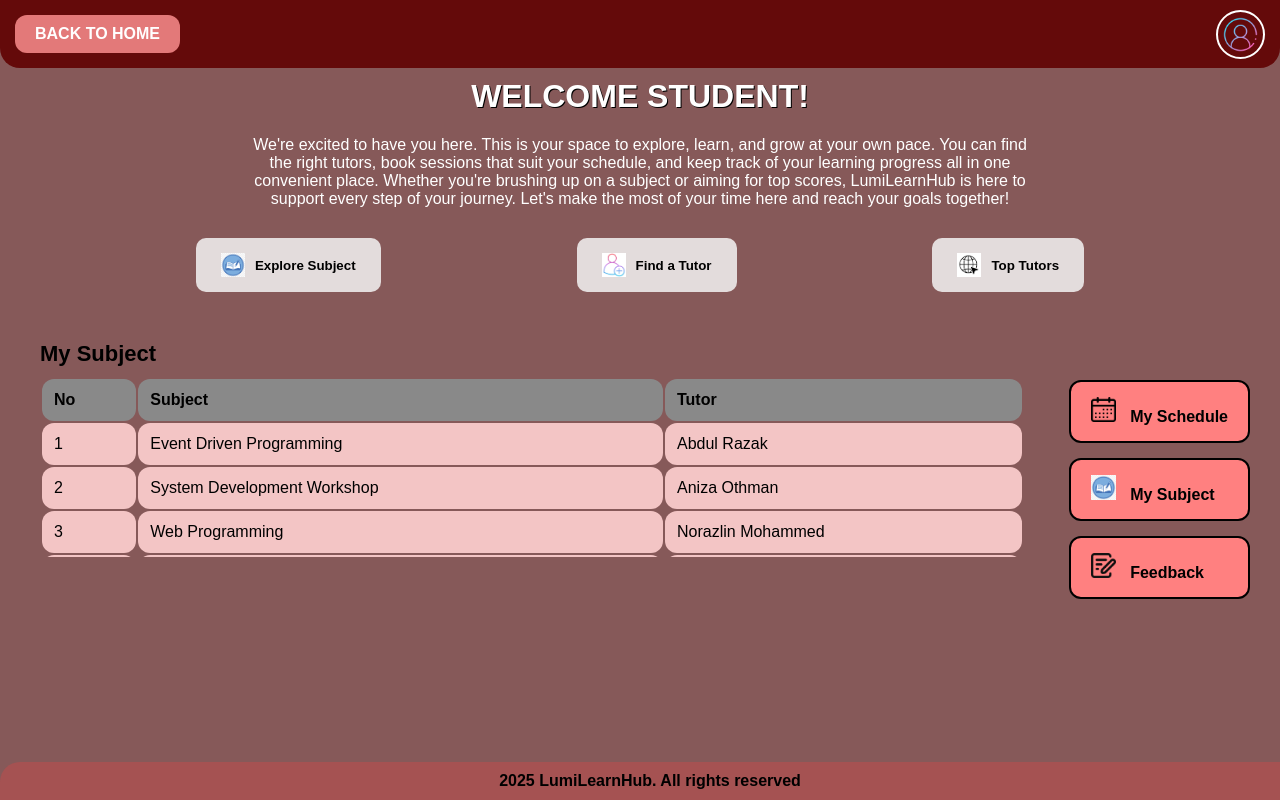
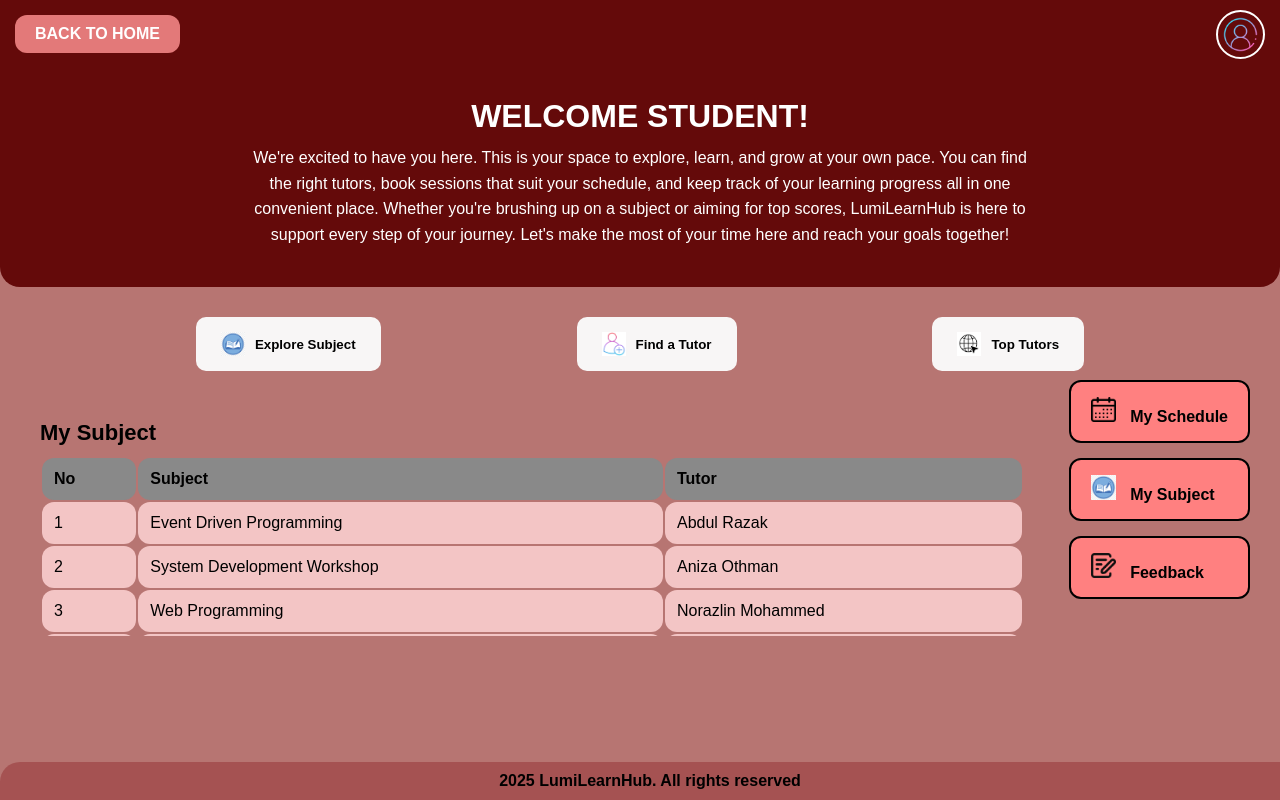
Before and after one commit to SyahmiDhabit/ProjectLumiLearnHub, a PHP site: page /subjectstudent.html in a window 1280 px wide. Run offline with PHP 8.4, Linux system fonts and the light colour scheme.

Commit message:
fix html and css student

```diff
--- a/findtutor.html
+++ b/findtutor.html
@@ -12,6 +12,7 @@
     <img src="image/LoginUser.png" alt="User Icon" class="login-user-icon">
   </div>
 
+  <div class="welcome-section">
   <h1 class="welcome-title">WELCOME STUDENT!</h1>
   <p class="description">
     We’re excited to have you here. This is your space to explore, learn, and grow at your own pace.
@@ -19,6 +20,7 @@
     Whether you’re brushing up on a subject or aiming for top scores, LumiLearnHub is here to support every step of your journey.
     Let’s make the most of your time here and reach your goals together!
   </p>
+  </div>
 
   <div class="main-buttons">
   <button class="btn">
--- a/searchsubject.html
+++ b/searchsubject.html
@@ -13,9 +13,9 @@
     <img class="user-top-icon" src="image/LoginUser.png" alt="User Icon">
   </div>
 
-  <div class="container">
 
 
+    <div class="welcome-section">
     <h1 class="welcome-title">WELCOME STUDENT!</h1>
     <p class="description">
       We’re excited to have you here. This is your space to explore, learn, and grow at your own pace.
@@ -23,7 +23,8 @@
       Whether you’re brushing up on a subject or aiming for top scores, LumiLearnHub is here to support every step of your journey.
       Let’s make the most of your time here and reach your goals together!
     </p>
-
+    </div>
+  <div class="container"></div>
     <div class="button-bar">
       <button class="nav-btn active">📚 Explore Subject</button>
       <button class="nav-btn">👤 Find a Tutor</button>
--- a/studentinterface.html
+++ b/studentinterface.html
@@ -12,14 +12,16 @@
     <img class="user-top-icon" src="image/LoginUser.png" alt="User Icon">
   </div>
 
-    <h1 class="title">WELCOME STUDENT!</h1>
-    <p class="intro">
+  <div class="welcome-section">
+    <h1 class="welcome-title">WELCOME STUDENT!</h1>
+    <p class="description">
       We’re excited to have you here. This is your space to explore, learn, and grow at your own pace.
       You can find the right tutors, book sessions that suit your schedule, and keep track of your learning
       progress all in one convenient place. Whether you’re brushing up on a subject or aiming for top scores,
       LumiLearnHub is here to support every step of your journey. Let’s make the most of your time here and
       reach your goals together!
     </p>
+  </div>
 
     <div class="top-buttons">
       <button><img src="image/subject.png" alt=""> Explore Subject</button>
--- a/subjectstudent.css
+++ b/subjectstudent.css
@@ -1,7 +1,7 @@
 body {
   margin: 0;
   font-family: Arial, sans-serif;
-  background-color: #865959;
+  background-color: #b77572;
   color: white;
 }
 
@@ -11,7 +11,6 @@ body {
   align-items: center;
   padding: 15px;
   background-color: #640a0a;
-  border-radius: 0 0 20px 20px;
 }
 
 .user-top-icon {
@@ -35,20 +34,25 @@ body {
   cursor: pointer;
 }
 
-.title {
+.welcome-section {
+  background-color: #640a0a; /* Matching top bar */
+  color: white;
+  padding: 30px 20px;
   text-align: center;
-  font-size: 32px;
-  font-weight: bold;
-  margin-top: 10px;
-  text-shadow: 1px 1px black;
+  border-radius: 0 0 20px 20px; /* Creates full-width effect */
+  margin-bottom: 20px;
+}
+
+.welcome-title {
+  text-align: center;
+margin: 0;
 }
 
 .description {
-  text-align: center;
   max-width: 800px;
-  margin: auto;
-  margin-bottom: 30px;
-  font-size: 16px;
+  margin: 10px auto;
+  font-size: 1rem;
+  line-height: 1.6;
 }
 
 .button-group {
@@ -60,7 +64,7 @@ body {
 }
 
 .button-group button {
-  background-color: #e3dcdc;
+  background-color: #f8f6f6;
   border: none;
   color: #000;
   padding: 15px 25px;
--- a/subjectstudent.html
+++ b/subjectstudent.html
@@ -13,8 +13,8 @@
     <img class="user-top-icon" src="image/LoginUser.png" alt="User Icon">
   </div>
 
-
-    <h1 class="title">WELCOME STUDENT!</h1>
+  <div class="welcome-section">
+    <h1 class="welcome-title">WELCOME STUDENT!</h1>
     <p class="description">
       We're excited to have you here. This is your space to explore, learn, and grow at your own pace.
       You can find the right tutors, book sessions that suit your schedule, and keep track of your learning
@@ -22,6 +22,7 @@
       LumiLearnHub is here to support every step of your journey. Let's make the most of your time here and
       reach your goals together!
     </p>
+  </div>
 
     <div class="button-group">
       <button>
--- a/toptutors.html
+++ b/toptutors.html
@@ -11,14 +11,16 @@
     <img class="user-top-icon" src="image/LoginUser.png" alt="User Icon">
   </div>
 
-    <h1>WELCOME STUDENT!</h1>
-    <p class="intro">
+  <div class="welcome-section">
+    <h1 class="welcome-title">WELCOME STUDENT!</h1>
+    <p class="description">
       We're excited to have you here. This is your space to explore, learn, and grow at your own pace.
       You can find the right tutors, book sessions that suit your schedule, and keep track of your learning
       progress all in one convenient place. Whether you're brushing up on a subject or aiming for top scores,
       LumiLearnHub is here to support every step of your journey. Let's make the most of your time here and
       reach your goals together!
     </p>
+  </div>
 
     <div class="action-buttons">
       <div class="button">
```
Also changed, not shown: feedbackstudent.css (+12 -11 lines), feedbackstudent.html (+4 -4 lines), findtutor.css (+15 -13 lines), reminderstudent.css (+11 -17 lines), reminderstudent.html (+3 -5 lines), schedulestudent.css (+21 -8 lines), schedulestudent.html (+4 -3 lines), searchsubject.css (+14 -11 lines), studentinterface.css (+14 -9 lines), toptutors.css (+21 -10 lines).
